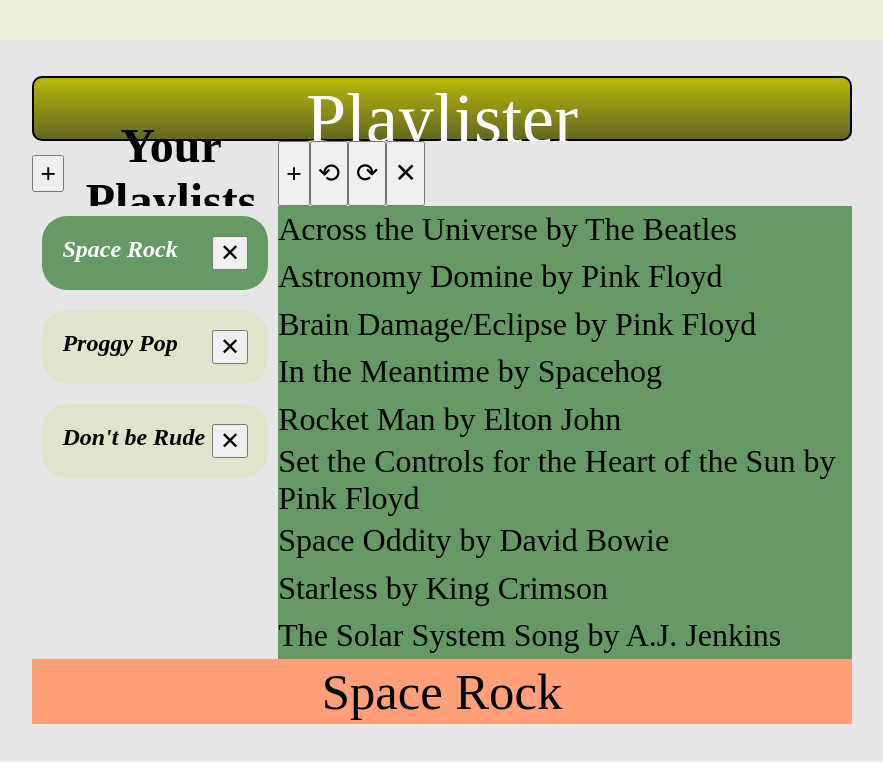
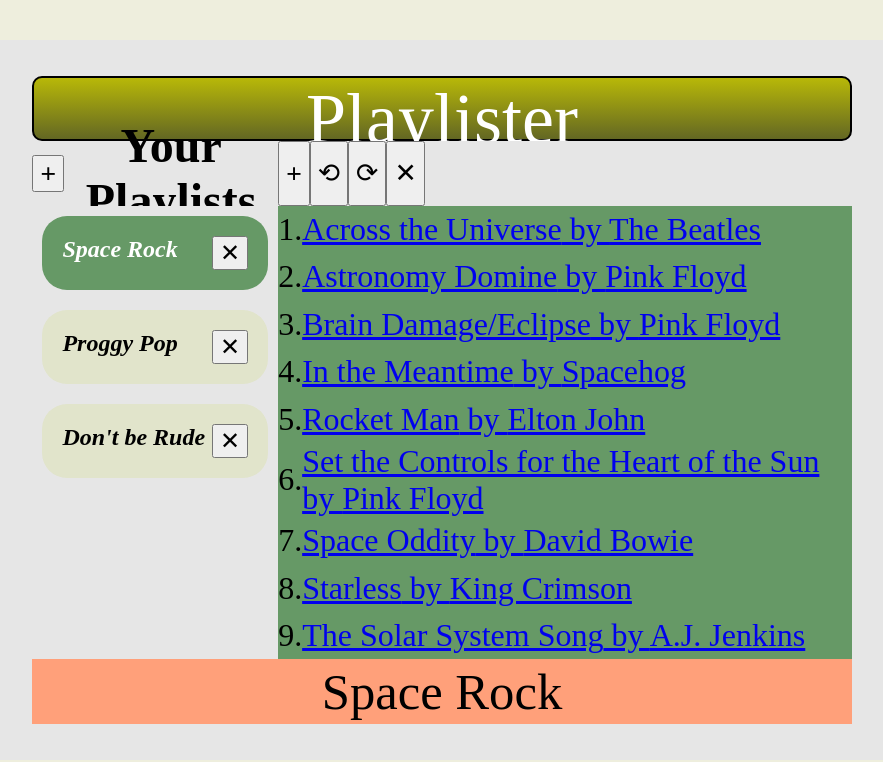
Before and after one commit to srineethj/CSE-316-Homework-2-2, a React (Create React App) app: page / in a window 1280 px wide. Both pictures are taken after a click on the element "Space Rock". Shown: the top 762 px of the page, without its empty margins (198-1081 px from the left). Built offline with nearby package versions, Linux system fonts and the light colour scheme.

Commit message:
Added song enumeration and linking

```diff
--- a/src/components/SongCard.js
+++ b/src/components/SongCard.js
@@ -77,7 +77,10 @@
                 onDrop={this.handleDrop}
                 draggable="true"
             >
-                {song.title} by {song.artist}
+                {num}{"."}{" "}
+                <a href={'https://www.youtube.com/watch?v=' + song.youTubeId} target='blank'>
+                    {song.title} by {song.artist}
+                </a>
             </div>
         )
     }
```
